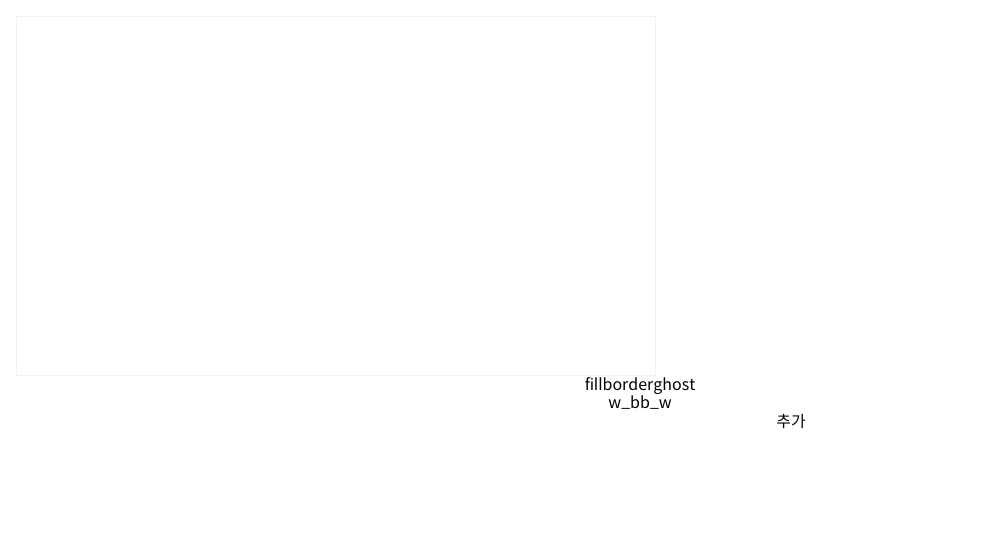
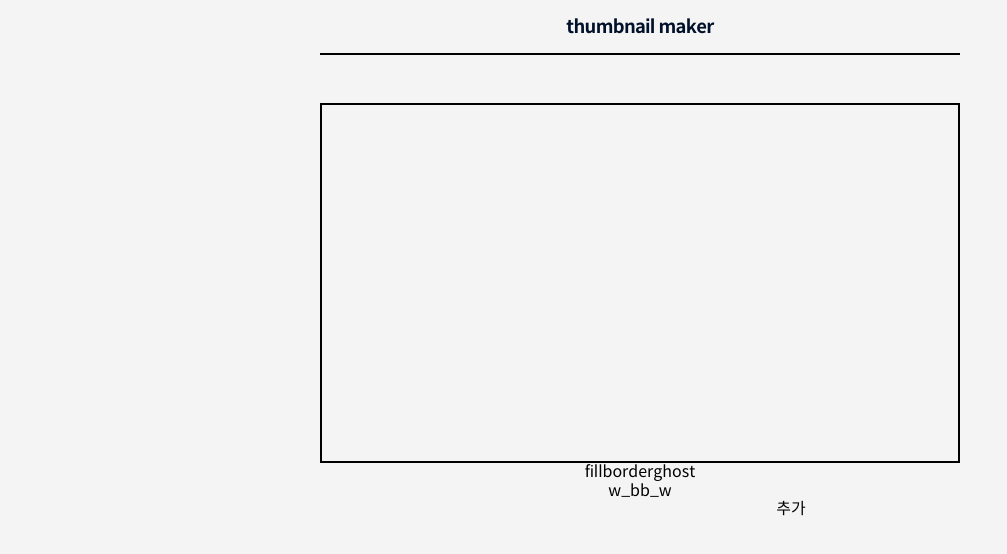
Before and after one commit to samankey/sambnail-maker.github.io, a Nuxt app: page / in a window 1280 px wide. Shown: the top 554 px of the page, without its empty margins (0-1007 px from the left). Built offline with nearby package versions, Linux system fonts and the light colour scheme; what vue-notification would draw is missing.

Commit message:
Feat: 뷰포트 너비, 높이 설정

```diff
--- a/assets/scss/global.scss
+++ b/assets/scss/global.scss
@@ -51,6 +51,7 @@ body {
 }
 #__nuxt,
 #__layout {
+  width: 100%;
   height: 100%;
 }
 
@@ -247,19 +248,19 @@ body {
 
 // border color
 .bd_Gray {
-  border: 1px solid $LineGray;
+  border: 2px solid $Black;
 }
 .bd_Top_Gray {
-  border-top: 1px solid $LineGray;
+  border-top: 2px solid $Black;
 }
 .bd_Btm_Gray {
-  border-bottom: 1px solid $LineGray;
+  border-bottom: 2px solid $Black;
 }
 .bd_left_Gray {
-  border-left: 1px solid $LineGray;
+  border-left: 2px solid $Black;
 }
 .bd_right_Gray {
-  border-right: 1px solid $LineGray;
+  border-right: 2px solid $Black;
 }
 
 .bg_White {
@@ -271,15 +272,15 @@ body {
 }
 
 .bd_Black {
-  border: 3px solid $Black;
+  border: 2px solid $Black;
 }
 
 .bd_White {
-  border: 3px solid $White;
+  border: 2px solid $White;
 }
 
 .bd_transparent {
-  border: 3px solid transparent;
+  border: 2px solid transparent;
 }
 
 .ft_Black {
--- a/assets/scss/mixins.scss
+++ b/assets/scss/mixins.scss
@@ -1,90 +1,5 @@
 @import 'variables.scss';
 @import 'flexbox.scss';
-
-// 체크리스트
-@mixin check-list {
-  display: flex;
-  align-items: center;
-  width: calc(25% - 0.75rem);
-  height: 3rem;
-  margin-right: 1rem;
-
-  input {
-    margin: 0.5rem;
-  }
-
-  label {
-    color: rgba(0, 17, 41, 0.7);
-    cursor: pointer;
-  }
-}
-
-// 키워드
-@mixin keyword-wrap {
-  display: flex;
-  flex-wrap: wrap;
-  justify-content: flex-start;
-  margin-top: 1.5rem;
-  width: 100%;
-
-  .item {
-    display: flex;
-    align-items: center;
-
-    margin: {
-      right: 1rem;
-      bottom: 1rem;
-    }
-
-    padding: 0.75rem 1rem;
-    border:1px solid #E0E4EA;
-    border-radius: .5rem;
-    font-size: 1.15rem;
-
-    img {
-      margin-left: .5rem;
-      width: 1rem;
-      opacity: 0.5;
-      cursor: pointer;
-    }
-  }
-}
-
-// 필터 검색버튼
-@mixin search-button {
-  right: 3rem;
-  bottom: 2.3rem;
-  width: 6rem;
-  height: 3.4rem;
-  border-radius: 0.5rem;
-  color: #fff;
-  background-color: #005ADB !important;
-  font-size: 1.15rem;
-}
-
-// 메인 섹션 타이틀영역
-@mixin main-item-wrap{
-  .sectionTitleWrap {
-    position: relative;
-    display: flex;
-    align-items: flex-start;
-    justify-content: space-between;
-    padding: 1.25rem;
-    border-radius: 1rem 1rem 0 0;
-    border-bottom: 1px solid $LineGray;
-
-    .titleRightBtn {
-      border: 1px solid $LineGray;
-      border-top: none;
-      border-radius: .5rem;
-      cursor: pointer;
-    }
-  }
-
-  .itemContentsWrap{
-    padding: 0 2rem 2rem 2rem;
-  }
-}
 
 // flex
 @mixin flex-item($justify-content: flex-start, $align-items: center) {
@@ -115,11 +30,11 @@
   }
 
   &::-webkit-scrollbar {
-    overflow:visible;
-    }
+    overflow: visible;
+  }
 
   &::-webkit-scrollbar-thumb {
-    overflow:visible;
+    overflow: visible;
   }
 
   &::-webkit-scrollbar-thumb {
@@ -127,14 +42,7 @@
   }
 }
 
-// 모바일대응
-@mixin mobile {
-  @media (max-width: 500px) {
-    @content;
-  }
-}
-
-@function rem($px){
+@function rem($px) {
   /* px을 rem으로 변환하는 함수 */
   // $px      (Number) 변환할 px 값
   @return calc($px / 16) * 1rem;
--- /dev/null
+++ b/layouts/main.vue
@@ -0,0 +1,10 @@
+<template>
+  <div class="main bg_White"><Nuxt /></div>
+</template>
+
+<style lang="scss" scoped>
+.main {
+  @include flex-item(center, flex-start);
+  height: 100%;
+}
+</style>
--- a/nuxt.config.js
+++ b/nuxt.config.js
@@ -1,14 +1,14 @@
-import dotEnv from 'dotenv'
+import dotEnv from 'dotenv';
 
-const env = process.env.NODE_ENV
+const env = process.env.NODE_ENV;
 const path =
   env === 'local'
     ? '.env.local'
     : env === 'development'
     ? '.env.development'
-    : '.env'
+    : '.env';
 
-dotEnv.config({ path })
+dotEnv.config({ path });
 
 export default {
   ssr: true,
@@ -17,12 +17,10 @@ export default {
 
   target: 'server',
 
-  // loading: '~/components/default/default/loading.vue',
-
   css: ['~/assets/scss/global.scss'],
 
   styleResources: {
-    scss: ['@/assets/scss/mixins.scss'],
+    scss: ['@/assets/scss/mixins.scss']
   },
 
   head: {
@@ -35,29 +33,29 @@ export default {
       {
         name: 'viewport',
         content:
-          'width=device-width, initial-scale=1, user-scalable=no, minimum-scale=1.0, height=device-height, maximum-scale=1',
+          'width=device-width, initial-scale=1, minimum-scale=1.0, height=device-height, maximum-scale=1'
       },
       {
         name: 'og:image',
-        content: '',
-      },
-    ],
+        content: ''
+      }
+    ]
   },
 
   build: {
     optimizeCSS: true,
 
     extractCSS: {
-      ignoreOrder: true,
-    },
+      ignoreOrder: true
+    }
   },
 
   axios: {
     baseURL: process.env.API_URL,
     headers: {
       Accept: 'application/json',
-      'Content-Type': 'application/json',
-    },
+      'Content-Type': 'application/json'
+    }
   },
 
   modules: ['@nuxtjs/axios'],
@@ -66,8 +64,8 @@ export default {
     '@/plugins/globalFnc.js',
     '@/plugins/globalComponents.js',
     { src: '~/plugins/notifications-ssr', ssr: true },
-    { src: '~/plugins/notifications-client', ssr: false },
+    { src: '~/plugins/notifications-client', ssr: false }
   ],
 
-  buildModules: ['@nuxtjs/style-resources'],
-}
+  buildModules: ['@nuxtjs/style-resources']
+};
--- a/pages/index.vue
+++ b/pages/index.vue
@@ -1,6 +1,7 @@
 <template>
   <div class="box">
-    <div class="canvas bd_Gray">
+    <div class="title Title1 bd_Btm_Gray">thumbnail maker</div>
+    <div class="canvas bd_Gray" :class="getTheme.bg">
       <div v-if="tagList.length > 0" class="textBox">
         <Tag
           v-for="(tag, index) in tagList"
@@ -28,7 +29,7 @@
         {{ color.title }}
       </button>
     </div>
-    <input v-model="tagText" type="text" />
+    <input v-model="tagText" type="text" @keypress.enter="addTag" />
     <button @click="addTag">추가</button>
   </div>
 </template>
@@ -38,6 +39,7 @@ import themeList from '@/assets/data/theme.json';
 import Tag from '@/components/tag/tag';
 
 export default {
+  layout: 'main',
   components: {
     Tag
   },
@@ -61,7 +63,8 @@ export default {
       );
       const theme = filteredTheme[0];
       return {
-        fill: `${theme.bg} ${theme.fill} ${theme.bd} ${theme.fill_ft}`,
+        bg: `${theme.bg}`,
+        fill: `${theme.fill} ${theme.bd} ${theme.fill_ft}`,
         border: `${theme.bd} ${theme.bd_ft}`,
         ghost: `${theme.bd_ft} bd_transparent`
       };
@@ -109,6 +112,10 @@ export default {
   text-align: center;
   padding: 1rem;
 
+  .title {
+    margin-bottom: 3rem;
+    padding-bottom: 1rem;
+  }
   .canvas {
     padding: 2rem;
     width: 640px;
```
